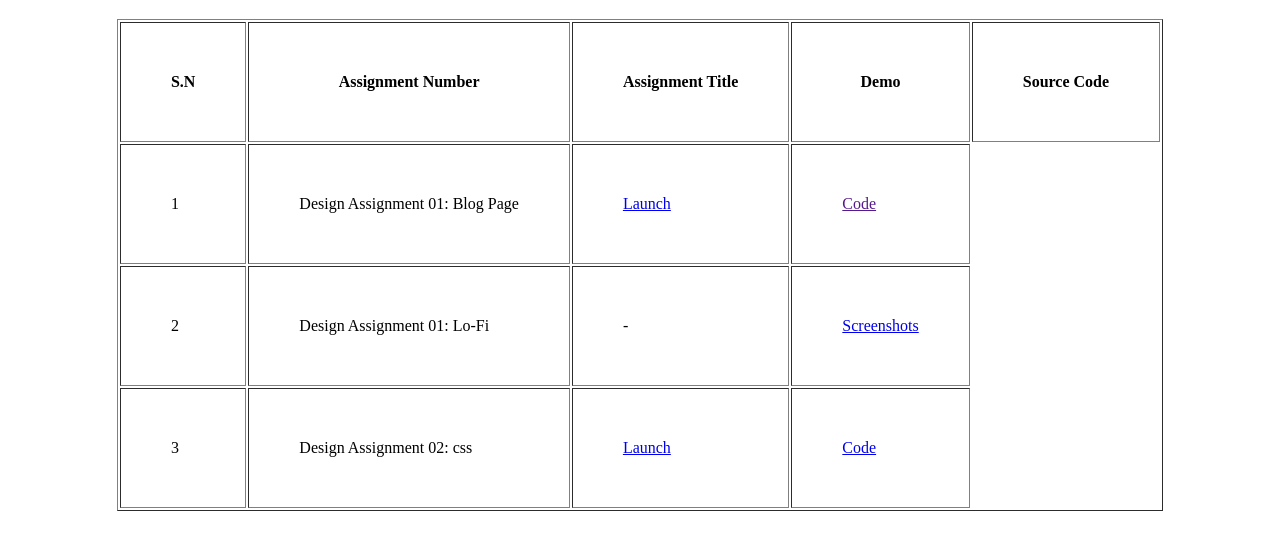
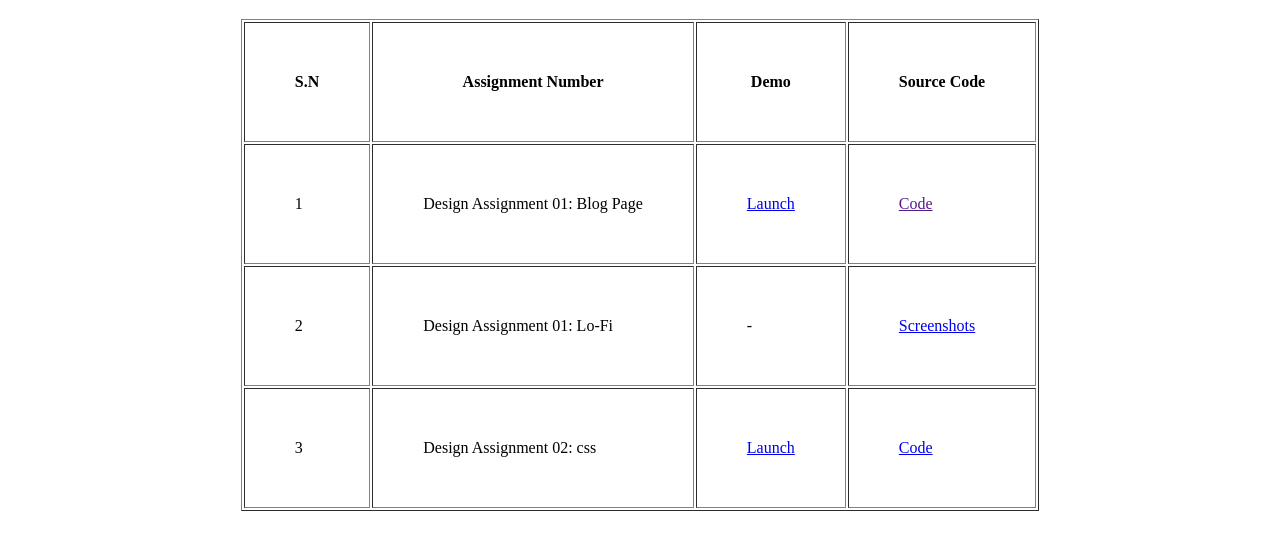
Before and after one commit to NabinKhadka1/lft-assignment, a plain HTML site: page index.html in a window 1280 px wide. Shown: the part 61-610 px from the top of the page. Drawn offline with Linux system fonts and the light colour scheme.

Commit message:
Changes to th

```diff
--- a/index.html
+++ b/index.html
@@ -22,7 +22,6 @@
         <thead>
             <th>S.N</th>
             <th>Assignment Number</th>
-            <th>Assignment Title</th>
             <th>Demo</th>
             <th>Source Code</th>
         </thead>
```
